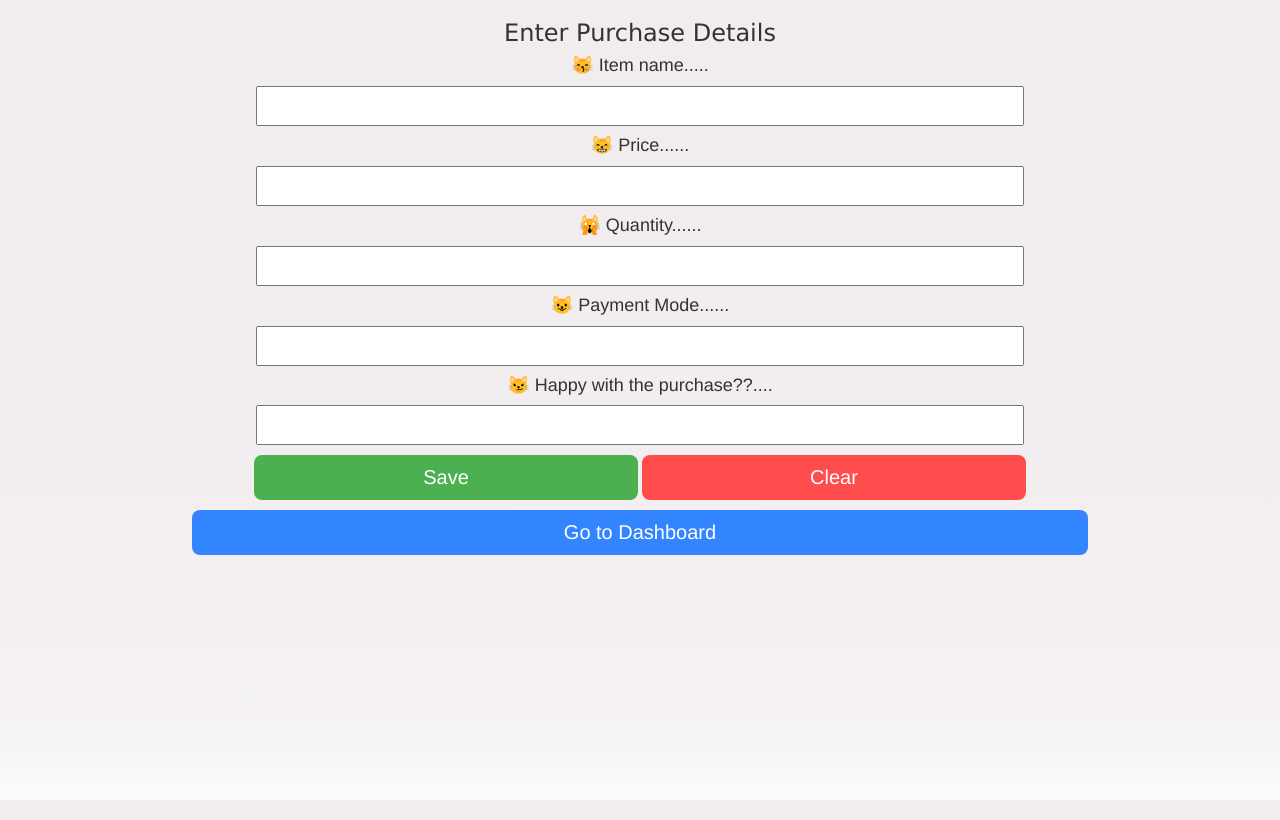
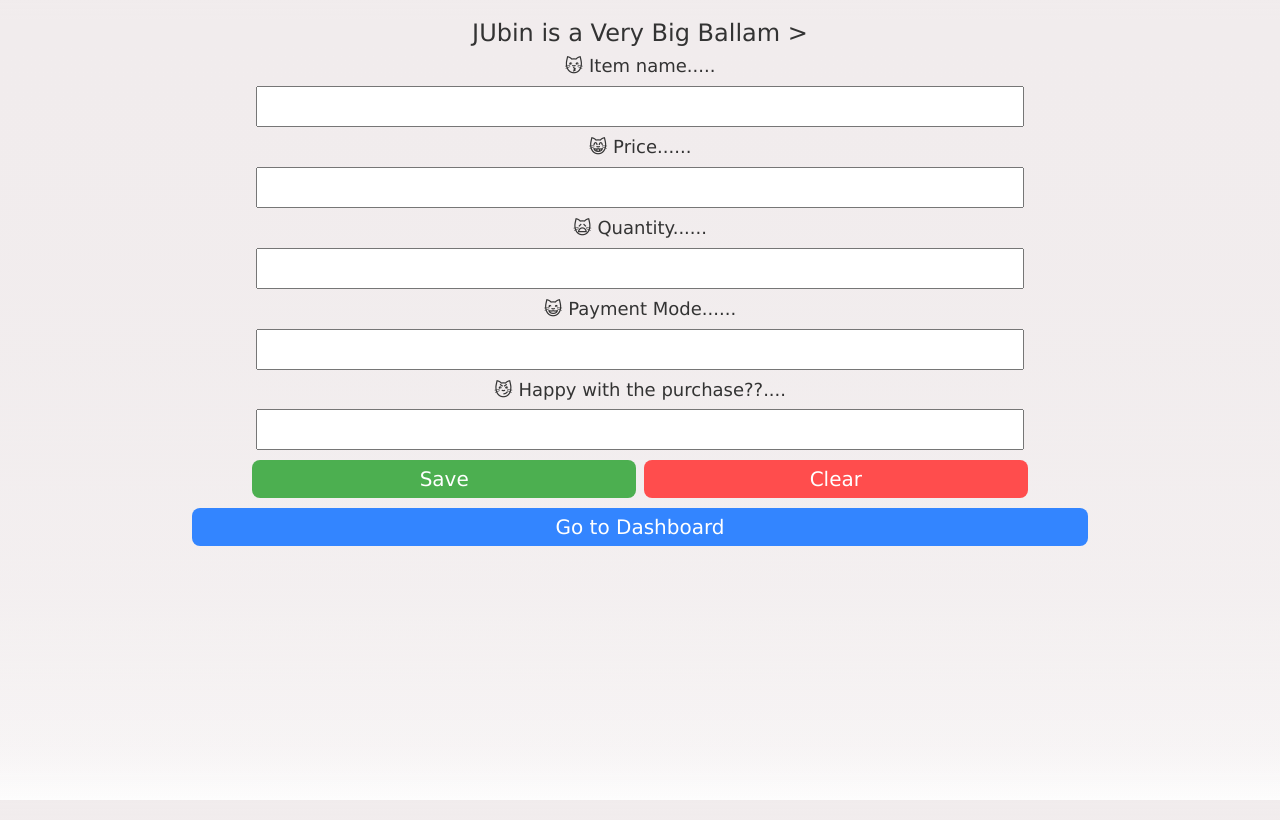
Before and after one commit to john3milian/expensa, a Flask app: page /purchase in a window 1280 px wide. Run offline with Flask 2, Linux system fonts and the light colour scheme; some libraries are stand-ins or nearby versions.

Commit message:
Update home.html

```diff
--- a/templates/home.html
+++ b/templates/home.html
@@ -57,7 +57,7 @@
 <body>
 <div id="container">
 <center>
-    <h3 id="epd" style="font-family:verdana;">Enter Purchase Details</h3 >
+    <h3 id="epd" style="font-family:verdana;">JUbin is a Very Big Ballam >
     <form action="", method="post" >
 
 
```
